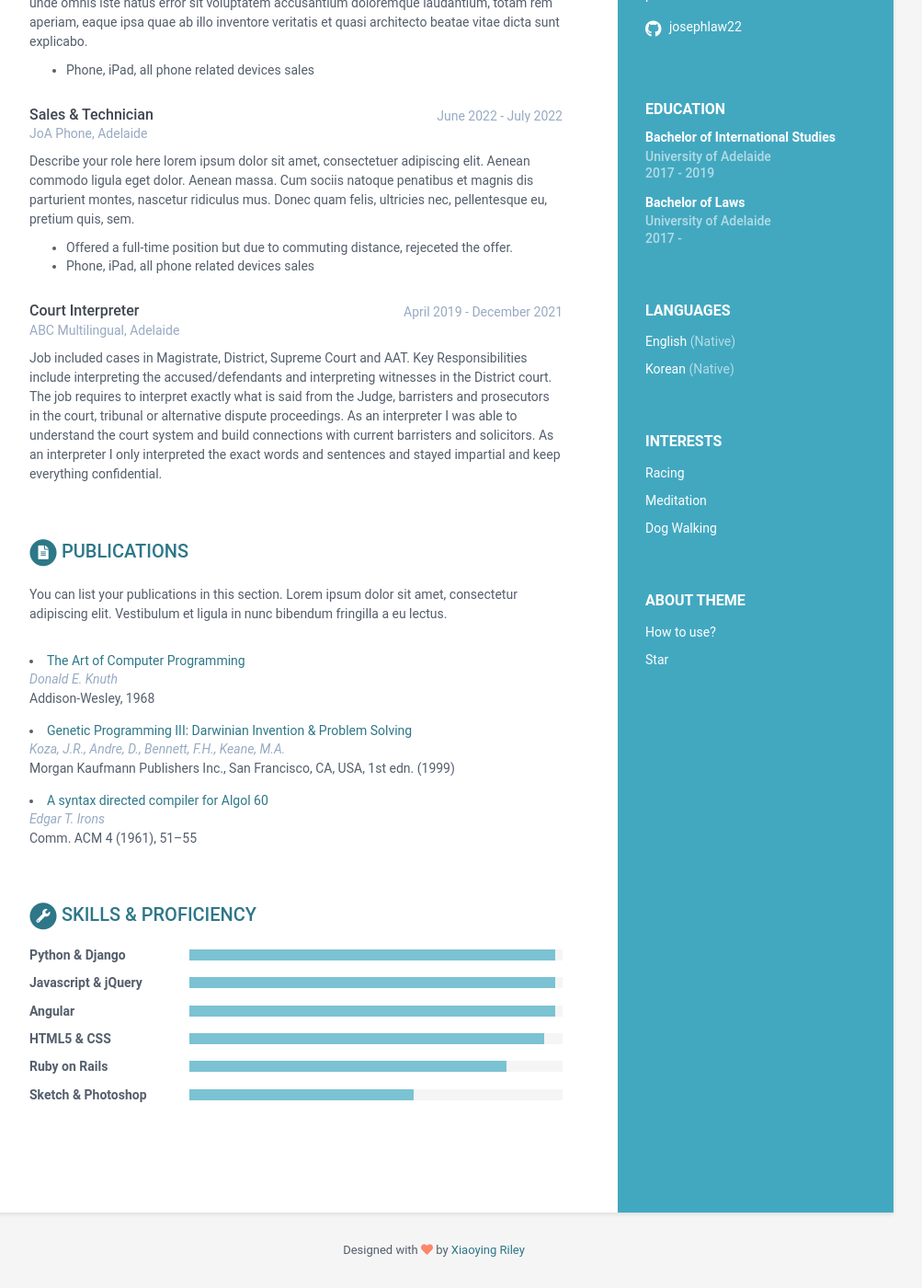
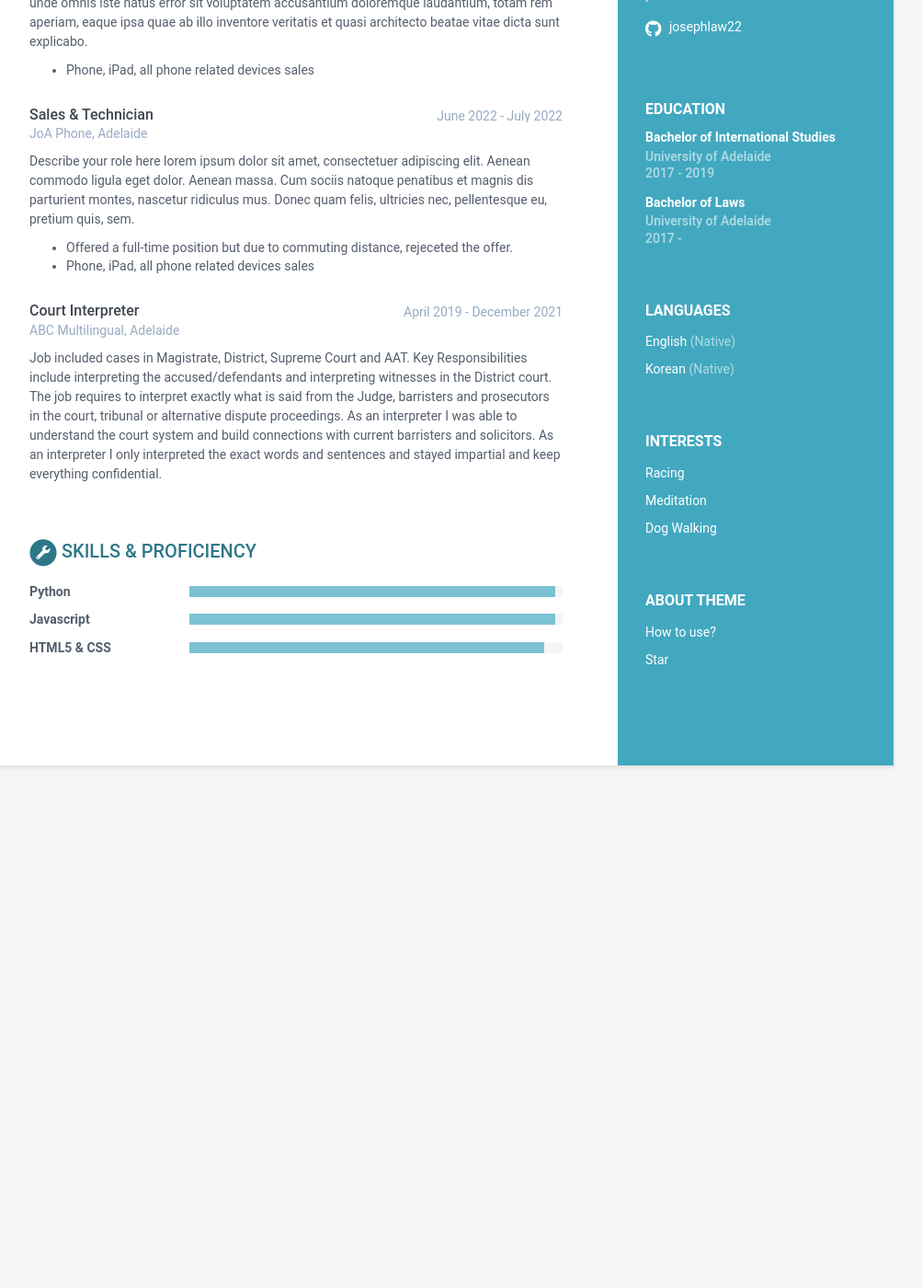
Before and after one commit to josephlaw22/josephlaw22.github.io, a Jekyll site: the page built from index.html, in a window 1280 px wide and 1400 px high, scrolled down 475 px. Shown: the whole window at 92% size, without its empty margins (168-1171 px from the left). Built offline with Jekyll 4.4.1, drawn with Linux system fonts in a browser that asks for light colours; after the commit the page ends 1367 px from its top, so only the background shows below that; some of the changed text lies outside the part shown.

```diff
--- a/_data/data.yml
+++ b/_data/data.yml
@@ -87,7 +87,7 @@ education:
 experiences:
     title: Experiences
     info:
-      - role: Sales Representative, Phone Technician
+      - role: Sales Representative
         time: July 2022 - Present
         company: HappyTel Group, Adelaide
         details: |
@@ -150,49 +150,18 @@ professional experience:
         link: "#"
         tagline: "A responsive Bootstrap one page theme designed to help app developers promote their mobile apps"
 
-publications:
-    title: Publications
-    intro: |
-      You can list your publications in this section. Lorem ipsum dolor sit
-      amet, consectetur adipiscing elit. Vestibulum et ligula in nunc
-      bibendum fringilla a eu lectus.
-    papers:
-      - title: The Art of Computer Programming
-        link: "#"
-        authors: Donald E. Knuth
-        conference: Addison-Wesley, 1968
-
-      - title: "Genetic Programming III: Darwinian Invention &amp; Problem Solving"
-        link: "#"
-        authors: Koza, J.R., Andre, D., Bennett, F.H., Keane, M.A.
-        conference: "Morgan Kaufmann Publishers Inc., San Francisco, CA, USA, 1st edn. (1999)"
-
-      - title: A syntax directed compiler for Algol 60
-        link: "#"
-        authors: Edgar T. Irons
-        conference: "Comm. ACM 4 (1961), 51–55"
 
 skills:
     title: Skills &amp; Proficiency
 
     toolset:
-      - name: Python & Django
+      - name: Python
         level: 98%
 
-      - name: Javascript & jQuery
-        level: 98%
-
-      - name: Angular
+      - name: Javascript
         level: 98%
 
       - name: HTML5 & CSS
         level: 95%
 
-      - name: Ruby on Rails
-        level: 85%
-
-      - name: Sketch & Photoshop
-        level: 60%
-
 footer: >
-    Designed with <i class="fas fa-heart"></i> by <a href="http://themes.3rdwavemedia.com" target="_blank" rel="nofollow">Xiaoying Riley</a>
```
